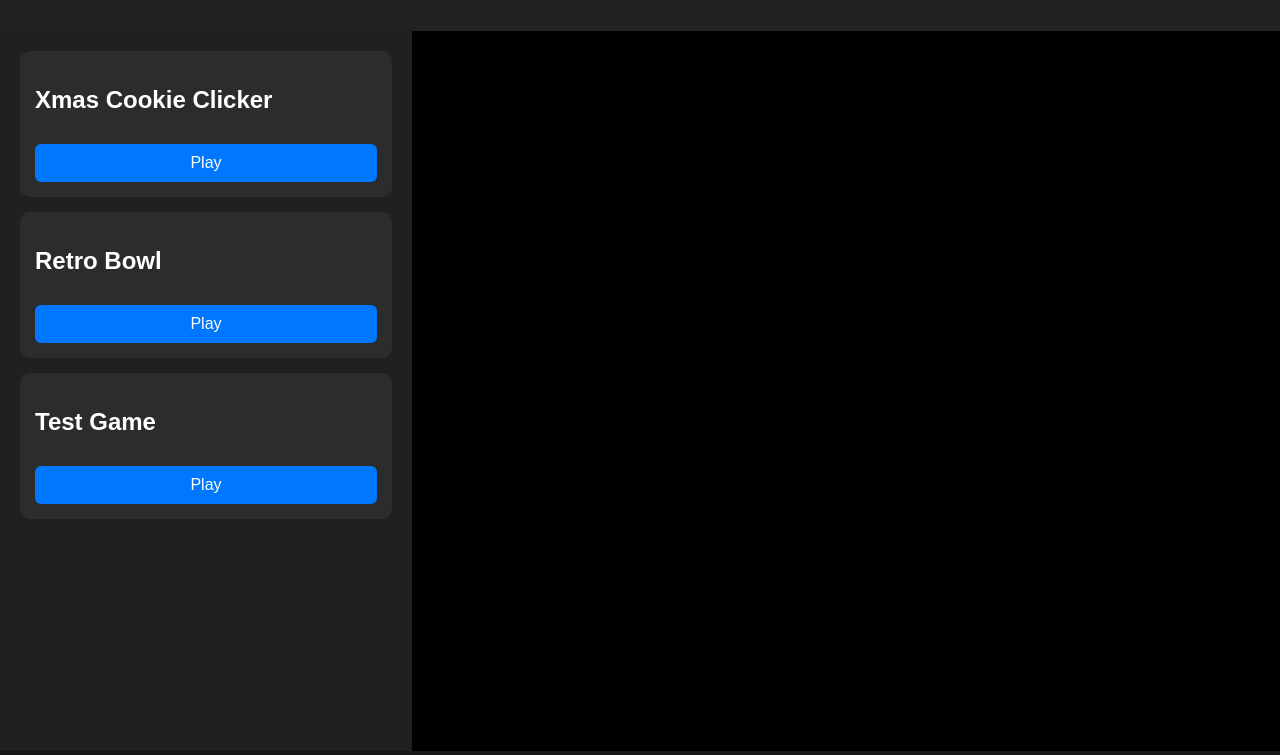
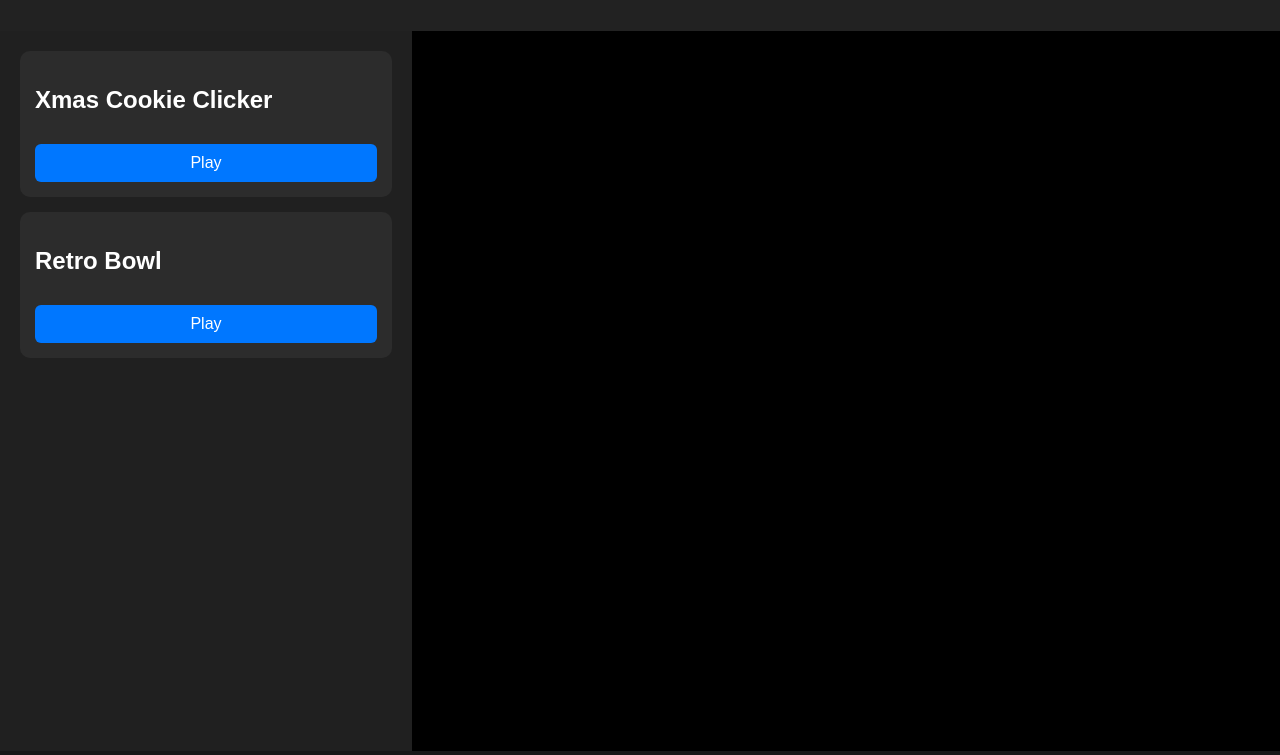
Before and after one commit to timmywan941-cmd/game-hub, a plain HTML site: page index.html in a window 1280 px wide. Shown: the part 128-883 px from the top of the page. Drawn offline with Linux system fonts and the light colour scheme.

Commit message:
Update index.html

```diff
--- a/index.html
+++ b/index.html
@@ -33,15 +33,6 @@
         </button>
       </div>
 
-      <!-- Test Game -->
-      <div class="game-card" data-title="Test Game" data-tags="test">
-        <h2>Test Game</h2>
-        <button class="play-btn"
-                data-url="game1.html">
-          Play
-        </button>
-      </div>
-
     </section>
 
     <section class="viewer">
```
